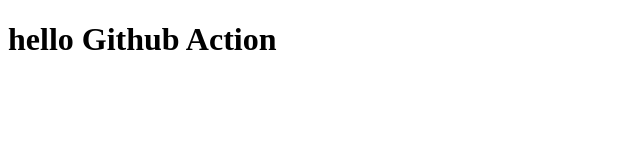
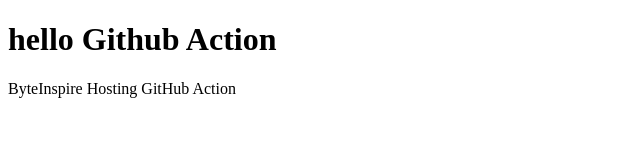
Before and after one commit to Jealh-h/github-actions-demo, a plain HTML site: page index.html in a window 1280 px wide. Shown: the whole page, without its empty margins (0-640 px from the left). Drawn offline with Linux system fonts and the light colour scheme.

Commit message:
更新token

```diff
--- a/index.html
+++ b/index.html
@@ -9,4 +9,7 @@
   <body>
     <h1>hello Github Action</h1>
   </body>
+  <script>
+    document.write("ByteInspire Hosting GitHub Action");
+  </script>
 </html>
```
